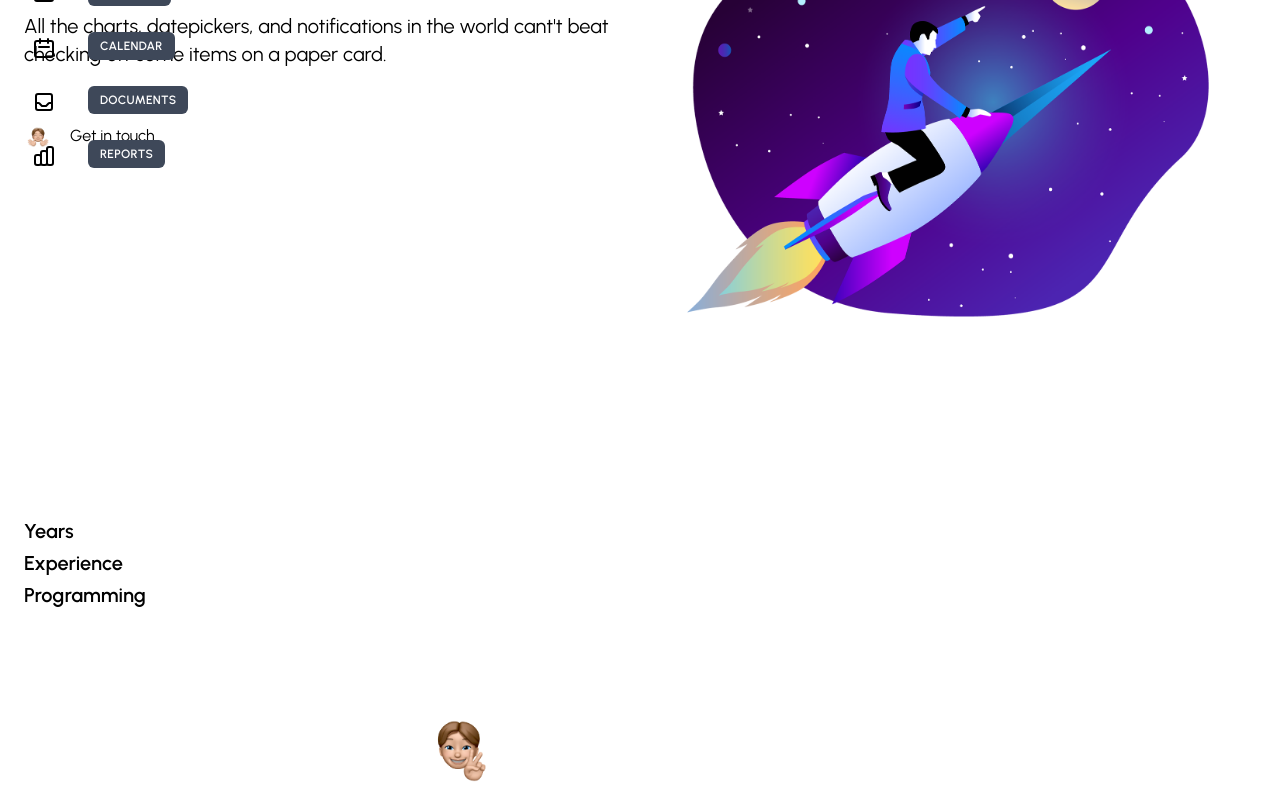
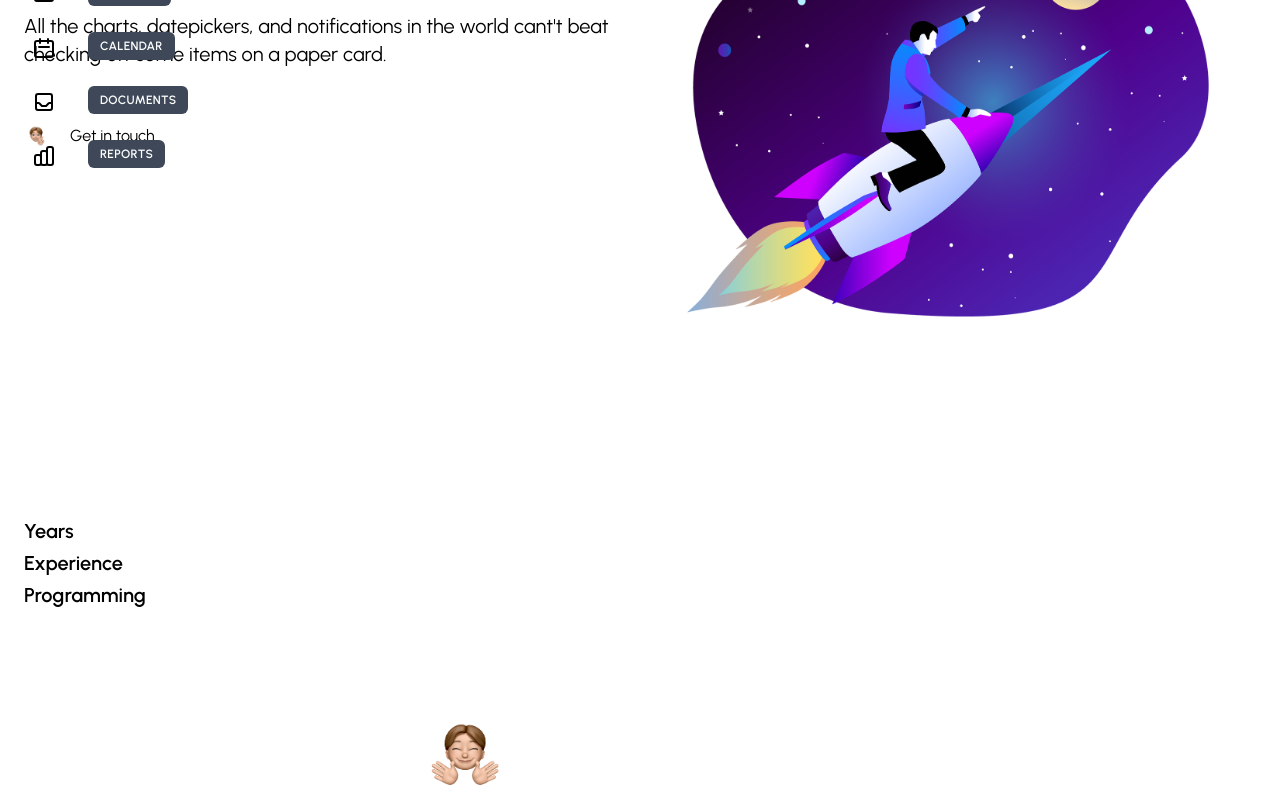
Before and after one commit to unext1/personal-portfolio, a Next.js app: page / in a window 1280 px wide. Shown: the part 220-1020 px from the top of the page. Built offline with nearby package versions, Linux system fonts and the light colour scheme.

Commit message:
fixed images

```diff
--- a/pages/index.tsx
+++ b/pages/index.tsx
@@ -58,7 +58,7 @@ export default function Index() {
                     <button className="relative px-10 py-4 bg-brand-dark-900 rounded-xl leading-none flex items-center divide-x divide-gray-600">
                       <span className="flex items-center space-x-5">
                         <motion.img
-                          src="/image(2).png"
+                          src="../peace.png"
                           className="text-white h-6"
                         />
                         <span className="text-gray-100">Get in touch</span>
@@ -106,7 +106,7 @@ export default function Index() {
                   This is what i do
                 </h1>
                 <img
-                  src="/image(1).png"
+                  src="../happy.png"
                   className="h-20 ml-3 rotate-12 transform"
                 />
               </div>
```
Also changed, not shown: public/happy.png (renamed from public/Image(2).png), public/peace.png (renamed from public/Image(1).png).
